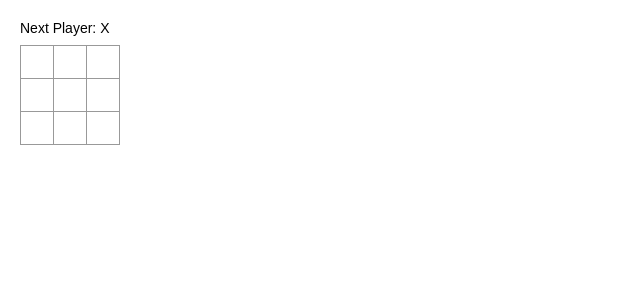
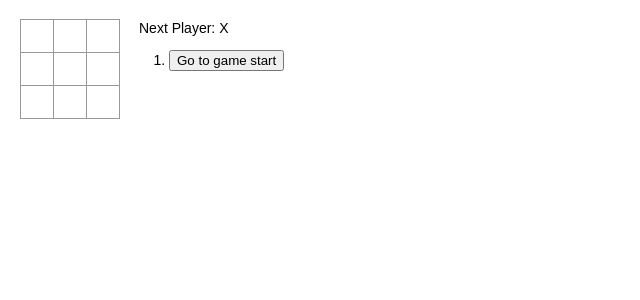
Before and after one commit to adubois85/react-experiments, a React (Create React App) app: page / in a window 1280 px wide. Shown: the top 300 px of the page, without its empty margins (0-640 px from the left). Built offline with nearby package versions, Linux system fonts and the light colour scheme.

Commit message:
following along with tutorial, final part

```diff
--- a/src/TicTacToe/Board.jsx
+++ b/src/TicTacToe/Board.jsx
@@ -2,48 +2,50 @@
 import Square from './Square'
 
 class Board extends React.Component {
-    constructor(props) {
-        super(props);
-        this.state = {
-            squares: Array(9).fill(null),
-            xIsNext: true,
-        };
-    }
+    // constructor(props) {
+    //     super(props);
+    //     this.state = {
+    //         squares: Array(9).fill(null),
+    //         xIsNext: true,
+    //     };
+    // }
 
-    handleClick(i) {
-        const squares = this.state.squares.slice();
-        if (calculateWinner(squares) || squares[i]) {
-            return;
-        }
-        squares[i] = this.state.xIsNext ? 'X' : 'O';
-        this.setState({
-            squares: squares,
-            xIsNext: !this.state.xIsNext,
-        });
-    }
+    // handleClick(i) {
+    //     const squares = this.state.squares.slice();
+    //     if (calculateWinner(squares) || squares[i]) {
+    //         return;
+    //     }
+    //     squares[i] = this.state.xIsNext ? 'X' : 'O';
+    //     this.setState({
+    //         squares: squares,
+    //         xIsNext: !this.state.xIsNext,
+    //     });
+    // }
 
     renderSquare(i) {
         return(
             <Square
-                value={this.state.squares[i]}
-                onClick={() => this.handleClick(i)}
+                // value={this.state.squares[i]}
+                // onClick={() => this.handleClick(i)}
+                value={this.props.squares[i]}
+                onClick={() => this.props.onClick(i)}
             />
         );
     }
 
     render() {
         // const status = 'Next player: ' + (this.state.xIsNext ? 'X' : 'O');
-        const winner = calculateWinner(this.state.squares);
-        let status;
-        if (winner) {
-            status = 'Winner:' + winner;
-        } else {
-            status = 'Next Player: ' + (this.state.xIsNext ? 'X' : 'O');
-        }
+        // const winner = calculateWinner(this.state.squares);
+        // let status;
+        // if (winner) {
+        //     status = 'Winner:' + winner;
+        // } else {
+        //     status = 'Next Player: ' + (this.state.xIsNext ? 'X' : 'O');
+        // }
 
         return (
             <div>
-                <div className="status">{status}</div>
+                {/* <div className="status">{status}</div> */}
                 <div className="board-row">
                     {this.renderSquare(0)}
                     {this.renderSquare(1)}
@@ -64,24 +66,24 @@
     }
 }
 
-function calculateWinner(squares) {
-    const lines = [
-        [0, 1, 2],
-        [3, 4, 5],
-        [6, 7, 8],
-        [0, 3, 6],
-        [1, 4, 7],
-        [2, 5, 8],
-        [0, 4, 8],
-        [2, 4, 6],
-    ];
-    for (let i = 0; i < lines.length; i++) {
-        const [a, b, c] = lines[i];
-        if (squares[a] && squares[a] === squares[b] && squares[a] === squares[c]) {
-            return squares[a];
-        }
-    }
-    return null;
-}
+// function calculateWinner(squares) {
+//     const lines = [
+//         [0, 1, 2],
+//         [3, 4, 5],
+//         [6, 7, 8],
+//         [0, 3, 6],
+//         [1, 4, 7],
+//         [2, 5, 8],
+//         [0, 4, 8],
+//         [2, 4, 6],
+//     ];
+//     for (let i = 0; i < lines.length; i++) {
+//         const [a, b, c] = lines[i];
+//         if (squares[a] && squares[a] === squares[b] && squares[a] === squares[c]) {
+//             return squares[a];
+//         }
+//     }
+//     return null;
+// }
 
 export default Board
--- a/src/TicTacToe/Game.jsx
+++ b/src/TicTacToe/Game.jsx
@@ -3,19 +3,99 @@
 import '../stylesheets/TicTacToe.css'
 
 class Game extends React.Component {
+    constructor(props) {
+        super(props);
+        this.state = {
+            history: [{
+                squares: Array(9).fill(null),
+            }],
+            stepNumber: 0,
+            xIsNext: true,
+        };
+    }
+
+    handleClick(i) {
+        const history = this.state.history.slice(0, this.state.stepNumber + 1);
+        const current = history[history.length - 1];
+        const squares = current.squares.slice();
+        if (calculateWinner(squares) || squares[i]) {
+            return;
+        }
+        squares[i] = this.state.xIsNext ? 'X' : 'O';
+        this.setState({
+            history: history.concat([{
+                squares: squares,
+            }]),
+            stepNumber: history.length,
+            xIsNext: !this.state.xIsNext,
+        });
+    }
+
+    jumpTo(step) {
+        this.setState({
+            stepNumber: step,
+            xIsNext: (step % 2) === 0,
+        });
+    }
+
     render() {
+        const history = this.state.history;
+        const current = history[this.state.stepNumber];
+        const winner = calculateWinner(current.squares);
+
+        const moves = history.map((step, move) => {
+            const desc = move ?
+                'Go to move #' + move :
+                'Go to game start';
+            return (
+                <li key={move}>
+                    <button onClick={() => this.jumpTo(move)}>{desc}</button>
+                </li>
+            )
+        })
+
+        let status;
+        if (winner) {
+            status = 'Winner: ' + winner;
+        } else {
+            status = 'Next Player: ' + (this.state.xIsNext ? 'X' : 'O');
+        }
+
         return (
             <div className="game">
                 <div className="game-board">
-                    <Board />
+                    <Board
+                        squares={current.squares}
+                        onClick={(i) => this.handleClick(i)}
+                    />
                 </div>
                 <div className="game-info">
-                    <div>{/* status */}</div>
-                    <ol>{/* TODO */}</ol>
+                    <div>{status}</div>
+                    <ol>{moves}</ol>
                 </div>
             </div>
         );
     }
+}
+
+function calculateWinner(squares) {
+    const lines = [
+        [0, 1, 2],
+        [3, 4, 5],
+        [6, 7, 8],
+        [0, 3, 6],
+        [1, 4, 7],
+        [2, 5, 8],
+        [0, 4, 8],
+        [2, 4, 6],
+    ];
+    for (let i = 0; i < lines.length; i++) {
+        const [a, b, c] = lines[i];
+        if (squares[a] && squares[a] === squares[b] && squares[a] === squares[c]) {
+            return squares[a];
+        }
+    }
+    return null;
 }
 
 export default Game
```
